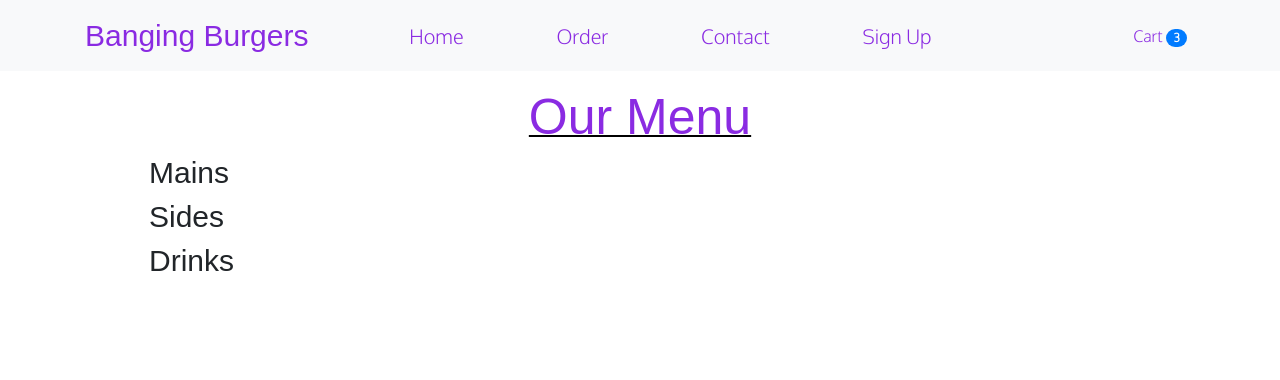
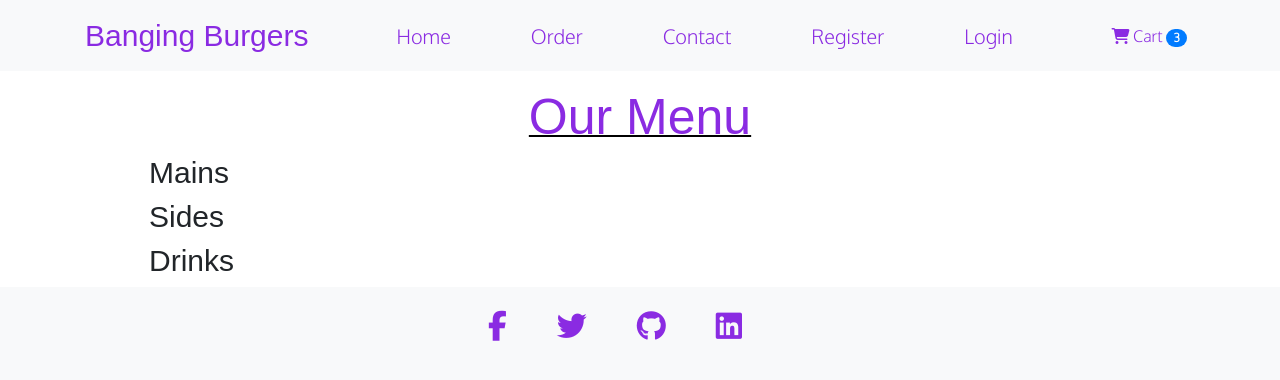
Before and after one commit to Kieran132/Bangin_Burgers_PP4, a Django app: page /order/ in a window 1280 px wide. Shown: the top 380 px of the page. Run offline with Django 3.2, Linux system fonts and the light colour scheme; data that the repository does not hold is empty; some libraries are stand-ins or nearby versions; some web fonts are replaced.

Commit message:
Installed allauth and added links to base.html

```diff
--- a/static/css/style.css
+++ b/static/css/style.css
@@ -67,7 +67,7 @@ body{
 .nav-item{
     justify-content: space-between;
     font-size: 20px;
-    margin-left: 4.8rem;
+    margin-left: 4rem;
     display: flex;
 }
 
--- a/templates/base.html
+++ b/templates/base.html
@@ -29,9 +29,18 @@
           <li class="nav-item">
             <a class="nav-link" href="#">Contact</a>
           </li>
+          {% if user.is_authenticated %}
           <li class="nav-item">
-            <a class="nav-link" href="#">Sign Up</a>
+              <a class="nav-link" href="{% url 'account_logout' %}">Logout</a>
           </li>
+          {% else %}
+          <li class="nav-item">
+              <a class="nav-link" href="{% url 'account_signup' %}">Register</a>
+          </li>
+          <li class="nav-item">
+              <a class="nav-link" href="{% url 'account_login' %}">Login</a>
+          </li>
+          {% endif %}
         </ul>
         <ul class="navbar-nav ml-auto">
           <li class="nav-item-shopping">
@@ -47,6 +56,19 @@
     {% block content %}
     {% endblock %}
   </div>
+  <footer class="bg-light py-3">
+    <div class="container-fluid">
+      <div class="row d-flex justify-content-center">
+          <ul class="list-inline">
+            <li><a href="#"><i class="fab fa-facebook-f"></i></a></li>
+            <li><a href="#"><i class="fab fa-twitter"></i></a></li>
+            <li><a href="#"><i class="fa-brands fa-github"></i></a></li>
+            <li><a href="#"><i class="fa-brands fa-linkedin"></i></a></li>
+          </ul>
+      </div>
+    </div>
+  </footer>
+  <script src="https://kit.fontawesome.com/c64e77b395.js" crossorigin="anonymous"></script>
   <script src="{% static 'js/jquery-3.5.1.slim.min.js' %}"></script>
   <script src="{% static 'js/popper.min.js' %}"></script>
   <script src="{% static 'js/bootstrap.min.js' %}"></script>
--- a/templates/index.html
+++ b/templates/index.html
@@ -14,7 +14,7 @@
   <div class="container home-container home-nav-container">
     <div class="row justify-content-center">
         <div class="col-sm-12 d-flex flex-column justify-content-center align-items-center home-nav-button">
-            <button class="btn btn-primary home-nav">Order</button>
+            <button class="btn btn-primary home-nav" href="order.html">Order</button>
             <button class="btn btn-primary home-nav">Contact</button>
             <button class="btn btn-primary home-nav">Sign Up</button>
           </div>
```
